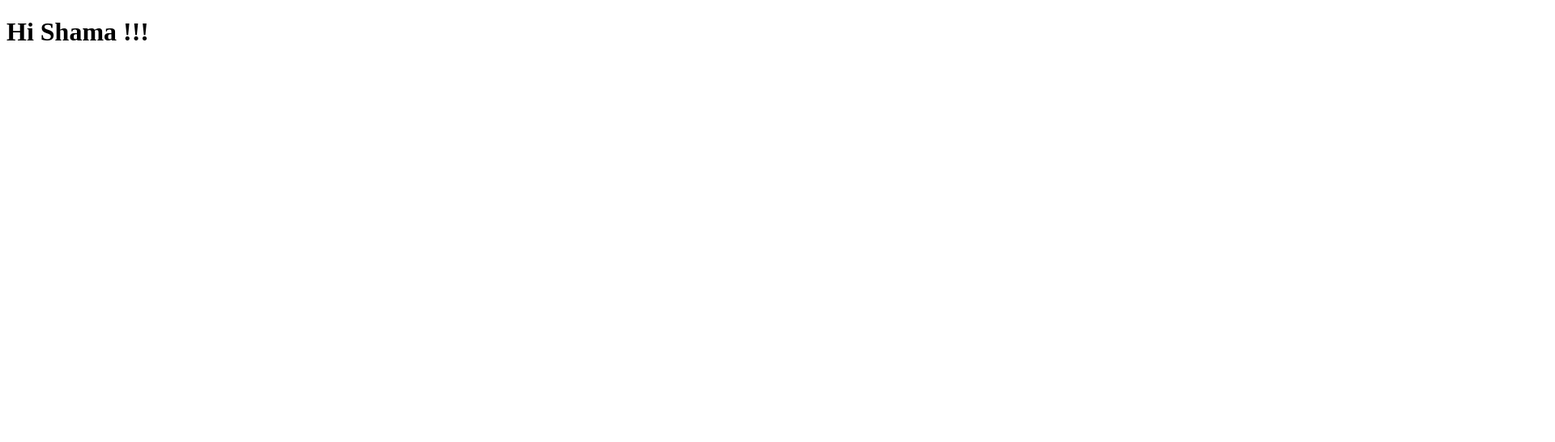
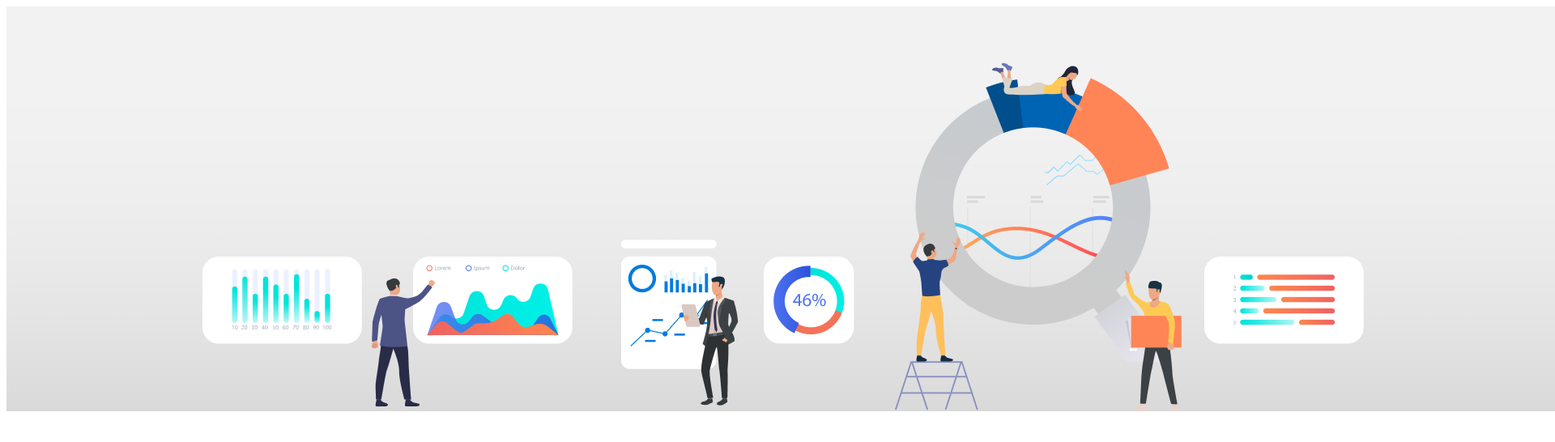
Before and after one commit to Qliento/Frontend, a React (Create React App) app: page / in a window 1280 px wide. Shown: the top 546 px of the page at 81% size, 1920 px wide, since content can reach past the window. Built offline with nearby package versions, Linux system fonts and the light colour scheme.

Commit message:
Create banner

```diff
--- a/src/components/app.tsx
+++ b/src/components/app.tsx
@@ -1,8 +1,11 @@
 import React from "react"
+import Home from "./home/home"
 
 const App=()=>(
 
-        <h1>Hi Shama !!!</h1>
+       <>
+       <Home/>
+       </>
     )
 
 export default App;
--- /dev/null
+++ b/src/components/home/banner/banner.tsx
@@ -0,0 +1,12 @@
+import React from "react"
+import "./banner.css"
+import banner from "./img/баннер.png"
+
+const Banner = ()=>{
+    return(
+        <div>
+            <img alt="banner" src={banner}/>
+        </div>
+    )
+}
+export default Banner;
--- /dev/null
+++ b/src/components/home/home.tsx
@@ -0,0 +1,11 @@
+import React from "react"
+import Banner from "./banner/banner"
+
+const Home = ()=>{
+    return(
+        <>
+<Banner/>
+        </>
+    )
+}
+export default Home;
```
Also changed, not shown: src/components/home/banner/banner.css (added), src/components/home/banner/img/баннер.png (added).
